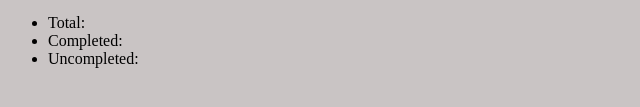
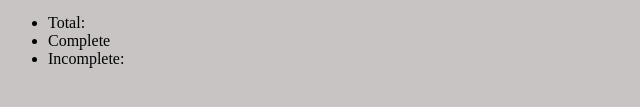
Before and after one commit to thebillettestate/javascript-todo-app, a plain HTML site: page index.html in a window 1280 px wide. Shown: the part 159-266 px from the top of the page, 0-640 px from the left. Drawn offline with nearby package versions, Linux system fonts and the light colour scheme.

Commit message:
Changed labels

```diff
--- a/index.html
+++ b/index.html
@@ -20,8 +20,8 @@
     <div class="stats">
       <ul>
         <li>Total:</li>
-        <li>Completed:</li>
-        <li>Uncompleted:</li>
+        <li>Complete</li>
+        <li>Incomplete:</li>
       </ul>
     </div>
   </body>
```
